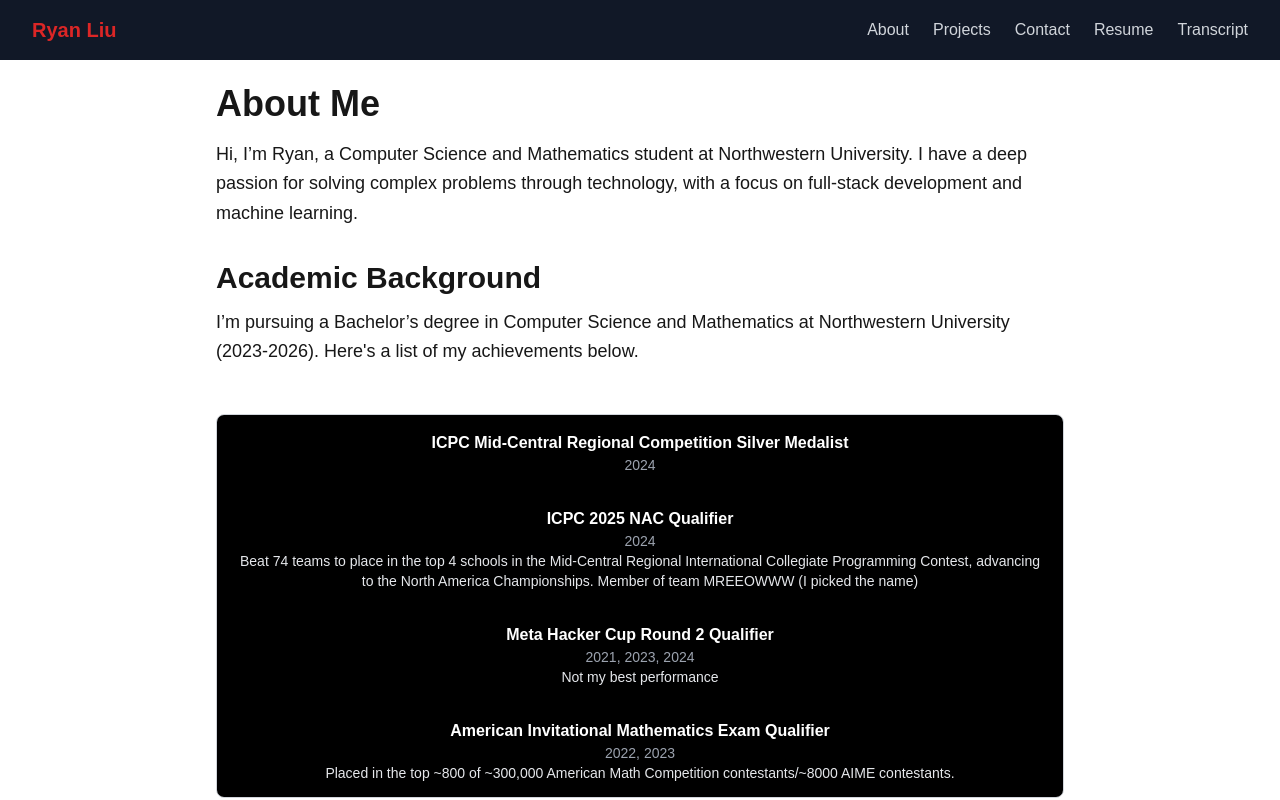
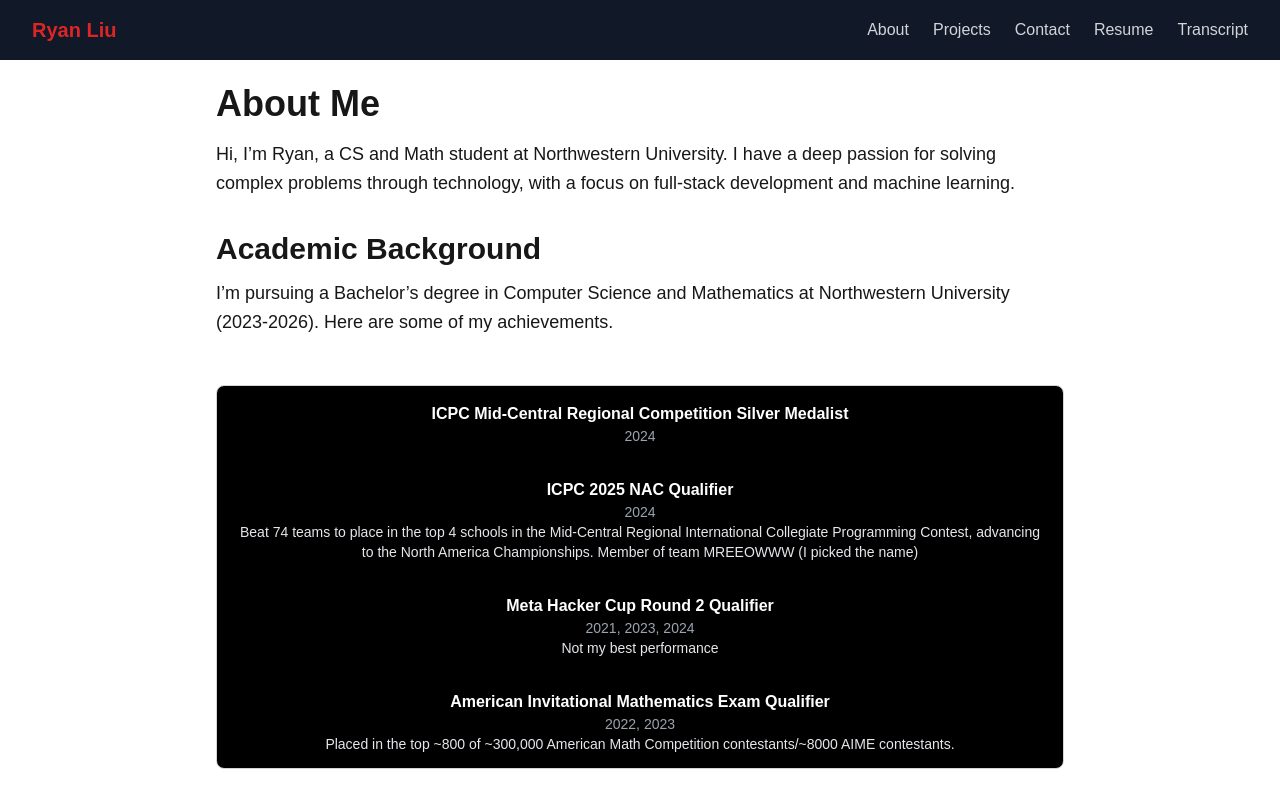
Before and after one commit to rliu2400/rliu.xyz, a Next.js app: page /about in a window 1280 px wide. Shown: the top 800 px of the page. Built offline with nearby package versions, Linux system fonts and the light colour scheme; a web font is replaced by a local one.

Commit message:
minor edits

```diff
--- a/src/app/about/page.tsx
+++ b/src/app/about/page.tsx
@@ -7,7 +7,7 @@ const AboutPage = () => {
             <section className="introduction mb-8">
                 <h1 className="text-4xl font-bold mb-4">About Me</h1>
                 <p className="text-lg leading-relaxed">
-                    Hi, I’m Ryan, a Computer Science and Mathematics student at
+                    Hi, I’m Ryan, a CS and Math student at
                     Northwestern University. I have a deep passion for solving
                     complex problems through technology, with a focus on
                     full-stack development and machine learning.
@@ -20,8 +20,8 @@ const AboutPage = () => {
                 </h2>
                 <p className="text-lg leading-relaxed pb-12">
                     I’m pursuing a Bachelor’s degree in Computer Science and
-                    Mathematics at Northwestern University (2023-2026). Here's a
-                    list of my achievements below.
+                    Mathematics at Northwestern University (2023-2026). Here are some
+                    of my achievements.
                 </p>
                 <AchievementsCarousel />
             </section>
```
